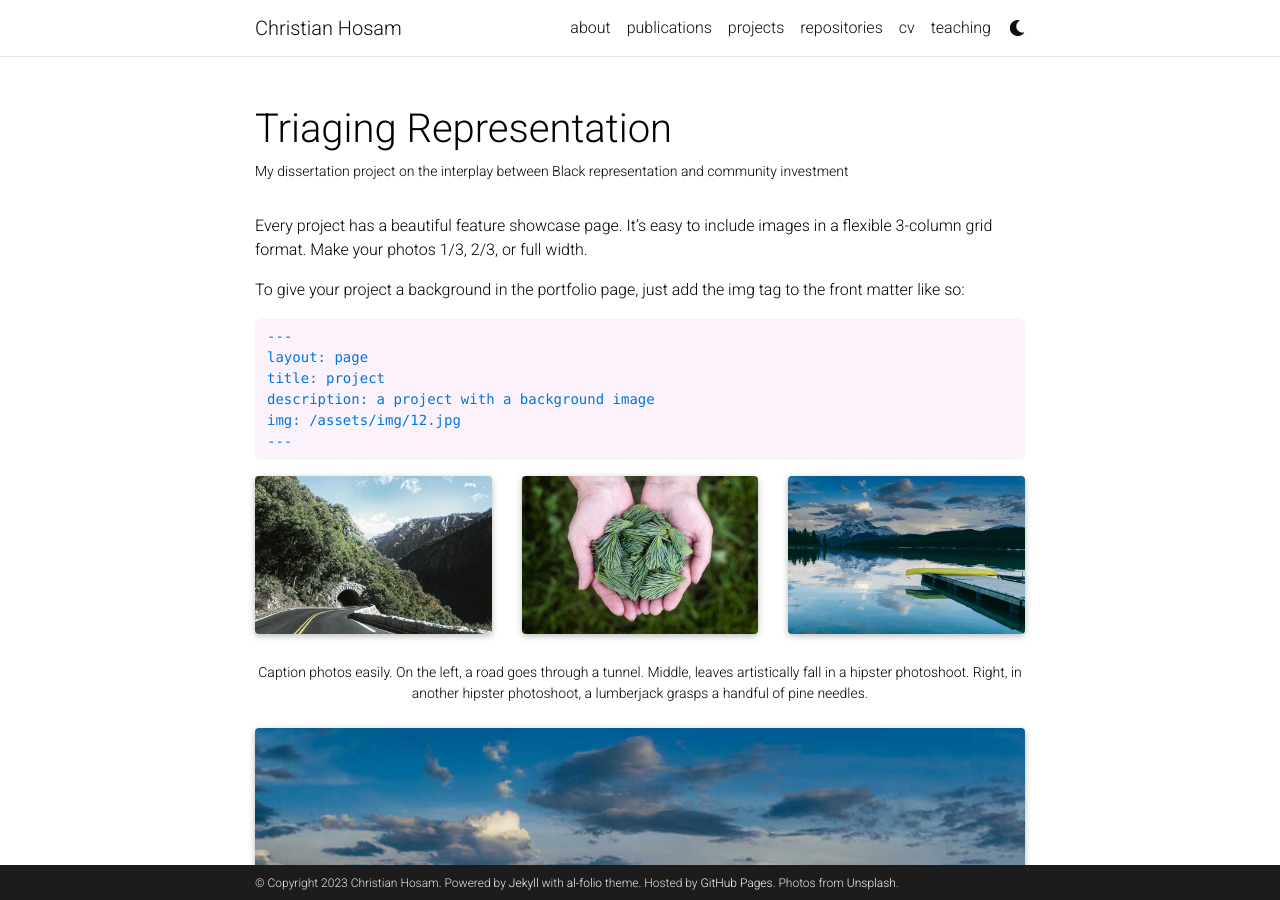
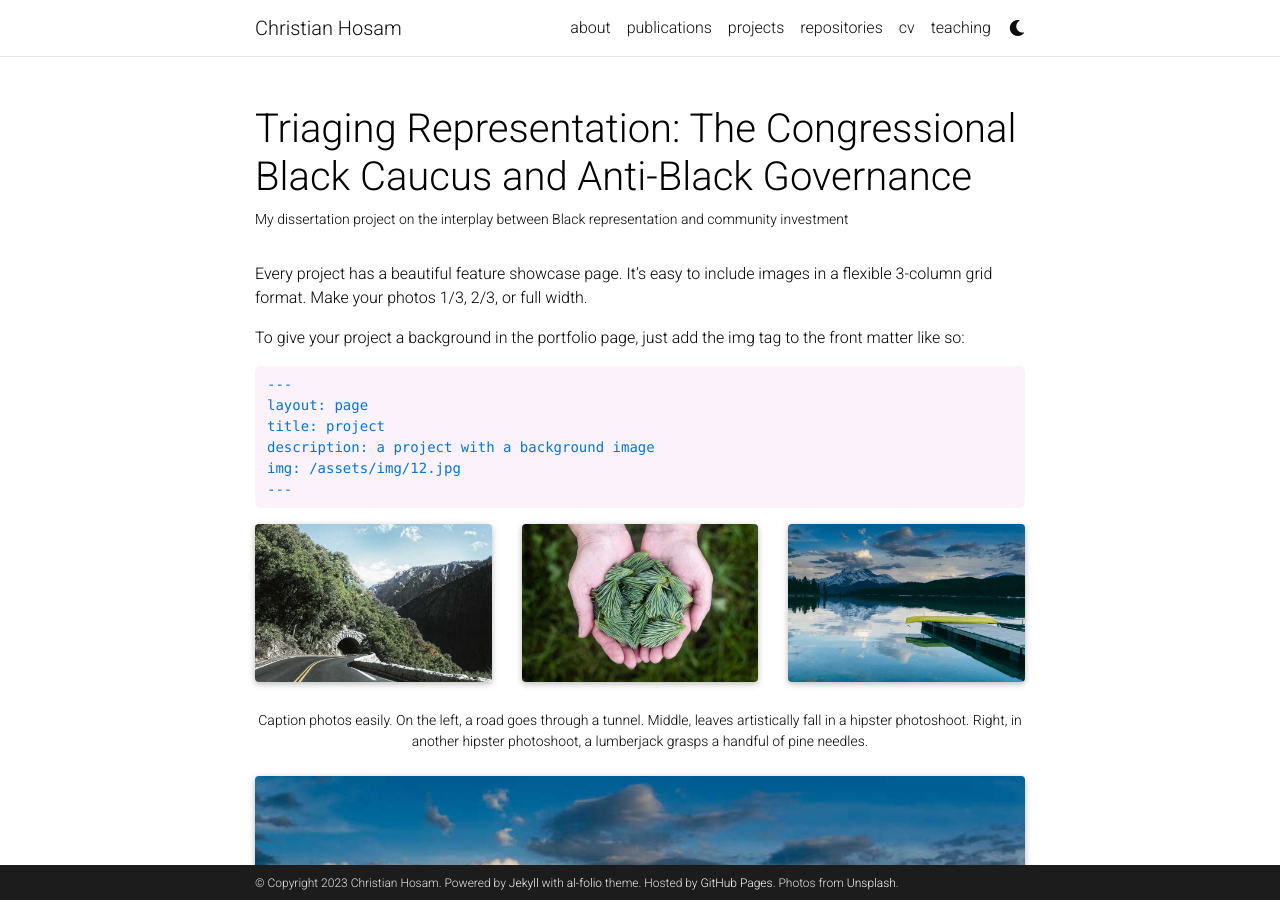
Before and after one commit to chosam2322/chosam2322.github.io, a Jekyll site: the page built from _projects/1_dissproject.md, in a window 1280 px wide and 900 px high. Built offline with Jekyll 4.4.1, drawn with Linux system fonts in a browser that asks for light colours; full-size pictures stand in for the smaller copies a plugin makes; comment, search, counter and statistics services are not loaded; a style sheet for code colours, icons or effects is not loaded.

Commit message:
Update 1_dissproject.md

```diff
--- a/_projects/1_dissproject.md
+++ b/_projects/1_dissproject.md
@@ -1,6 +1,6 @@
 ---
 layout: page
-title: Triaging Representation
+title: "Triaging Representation: The Congressional Black Caucus and Anti-Black Governance"
 description: My dissertation project on the interplay between Black representation and community investment
 img: assets/img/jeffries_pic.jpeg
 importance: 1
```
